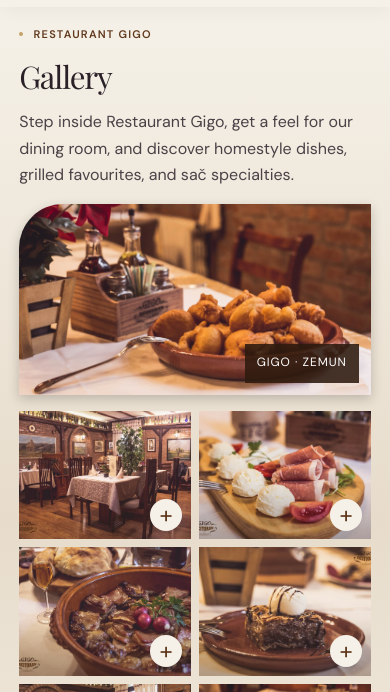
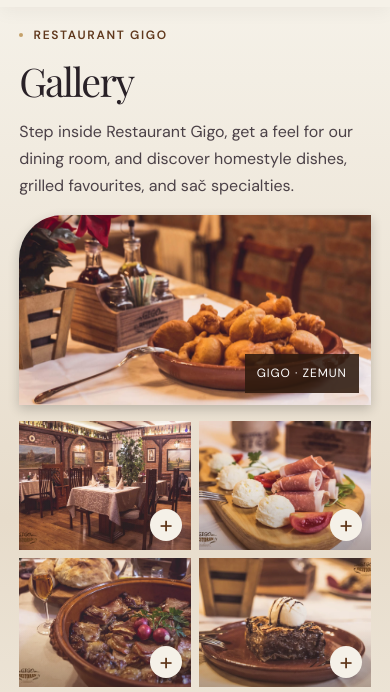
Before and after one commit to nvmihajlovic/Gigo, an Astro site: page /en/galerija in a window 390 px wide. Shown: the part 126-818 px from the top of the page. Built offline with nearby package versions, Linux system fonts and the light colour scheme; Astro itself is replaced by a stand-in of ours.

Commit message:
Align responsive hero typography
Co-authored-by: Copilot <223556219+Copilot@users.noreply.github.com>

```diff
--- a/src/styles/global.css
+++ b/src/styles/global.css
@@ -287,7 +287,7 @@ summary:focus-visible {
   padding: 0.7rem 1.45rem;
   border: 0;
   border-radius: 2px;
-  font-size: 0.88rem;
+  font-size: 0.875rem;
   font-weight: 600;
   letter-spacing: 0.045em;
   transition: background 180ms ease, color 180ms ease, border-color 180ms ease, transform 180ms ease;
@@ -665,7 +665,7 @@ summary:focus-visible {
 .page-hero h1 {
   margin: 0;
   font-family: var(--serif);
-  font-size: clamp(2.25rem, calc(4vw + 1rem), 4.5rem);
+  font-size: var(--font-size-display);
   font-weight: 400;
   letter-spacing: -0.045em;
   line-height: 1.03;
@@ -678,10 +678,6 @@ summary:focus-visible {
   font-size: 1.0625rem;
   line-height: 1.7;
   text-wrap: pretty;
-}
-
-.about-page .page-hero-copy > .eyebrow {
-  letter-spacing: 0.16em;
 }
 
 .page-hero-support {
@@ -1999,7 +1995,8 @@ summary:focus-visible {
 }
 
 @media (min-width: 601px) and (max-width: 900px) {
-  .hero h1 {
+  .hero h1,
+  .page-hero h1 {
     font-size: clamp(2.75rem, calc(3.2vw + 1.4rem), 3rem);
   }
 }
@@ -2088,7 +2085,8 @@ summary:focus-visible {
     top: 0;
   }
 
-  .hero h1 {
+  .hero h1,
+  .page-hero h1 {
     font-size: clamp(2.25rem, calc(6vw + 1rem), 2.75rem);
   }
 
@@ -2142,14 +2140,8 @@ summary:focus-visible {
 
   .page-hero-copy > .eyebrow {
     margin-bottom: 1.1rem;
-    font-size: 0.6875rem;
-    letter-spacing: 0.11em;
-  }
-
-  .page-hero h1 {
-    font-size: clamp(1.875rem, 8vw, 2.25rem);
-    letter-spacing: -0.035em;
-    line-height: 1.08;
+    font-size: 0.75rem;
+    letter-spacing: 0.14em;
   }
 
   .page-hero-support {
@@ -2163,7 +2155,7 @@ summary:focus-visible {
   }
 
   .page-hero-action {
-    font-size: 0.8125rem;
+    font-size: 0.875rem;
   }
 
   .page-hero--compact {
@@ -2175,7 +2167,7 @@ summary:focus-visible {
   .page-hero-description {
     margin-top: 1rem;
     font-size: 1rem;
-    line-height: 1.65;
+    line-height: 1.7;
   }
 
   .page-hero-image {
```
